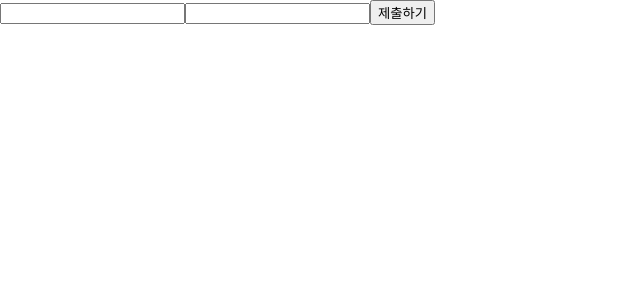
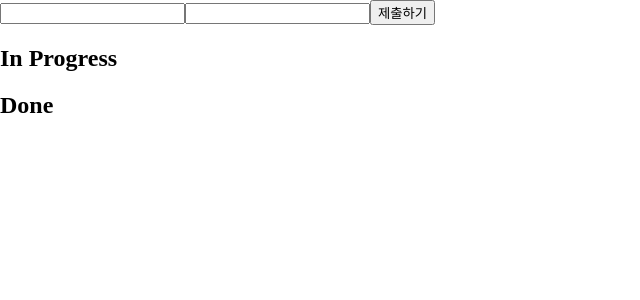
Before and after one commit to chomusuke9072/tstodolist, a React (Vite) app: page / in a window 1280 px wide. Shown: the top 300 px of the page, without its empty margins (0-640 px from the left). Built offline with nearby package versions, Linux system fonts and the light colour scheme.

Commit message:
🎉 add TodoList,sampleTodo 추가

```diff
--- a/src/App.tsx
+++ b/src/App.tsx
@@ -1,9 +1,12 @@
 import TodoForm from "./components/todo/TodoForm";
+import TodoList from "./components/todo/TodoList";
 
 const App = () => {
   return (
     <main>
       <TodoForm />
+      <TodoList todoTitle="In Progress" todos={[]} />
+      <TodoList todoTitle="Done" todos={[]} />
     </main>
   );
 };
--- /dev/null
+++ b/src/components/todo/TodoList.tsx
@@ -0,0 +1,24 @@
+import { Todo } from "../../types/todo-type";
+
+interface TodoListProps {
+  todoTitle: string;
+  todos: Todo[];
+}
+
+const TodoList = ({ todoTitle, todos }: TodoListProps) => {
+  return (
+    <section>
+      <h2>{todoTitle}</h2>
+
+      <div>
+        <ul>
+          {todos.map((todo) => (
+            <li key={todo.id}>{todo.title}</li>
+          ))}
+        </ul>
+      </div>
+    </section>
+  );
+};
+
+export default TodoList;
```
Also changed, not shown: src/assets/sampleTodo.ts (added, +9 -0 lines).
